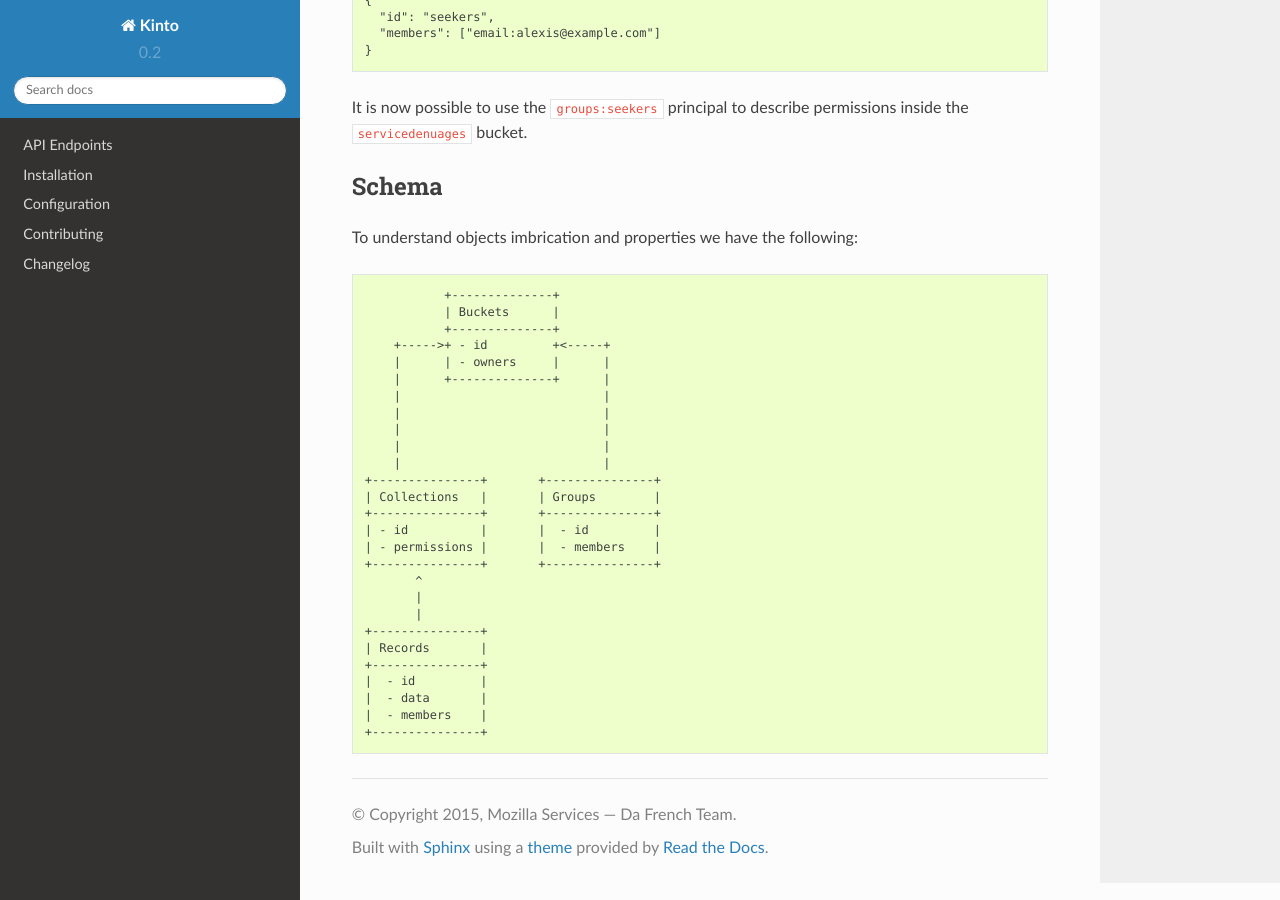
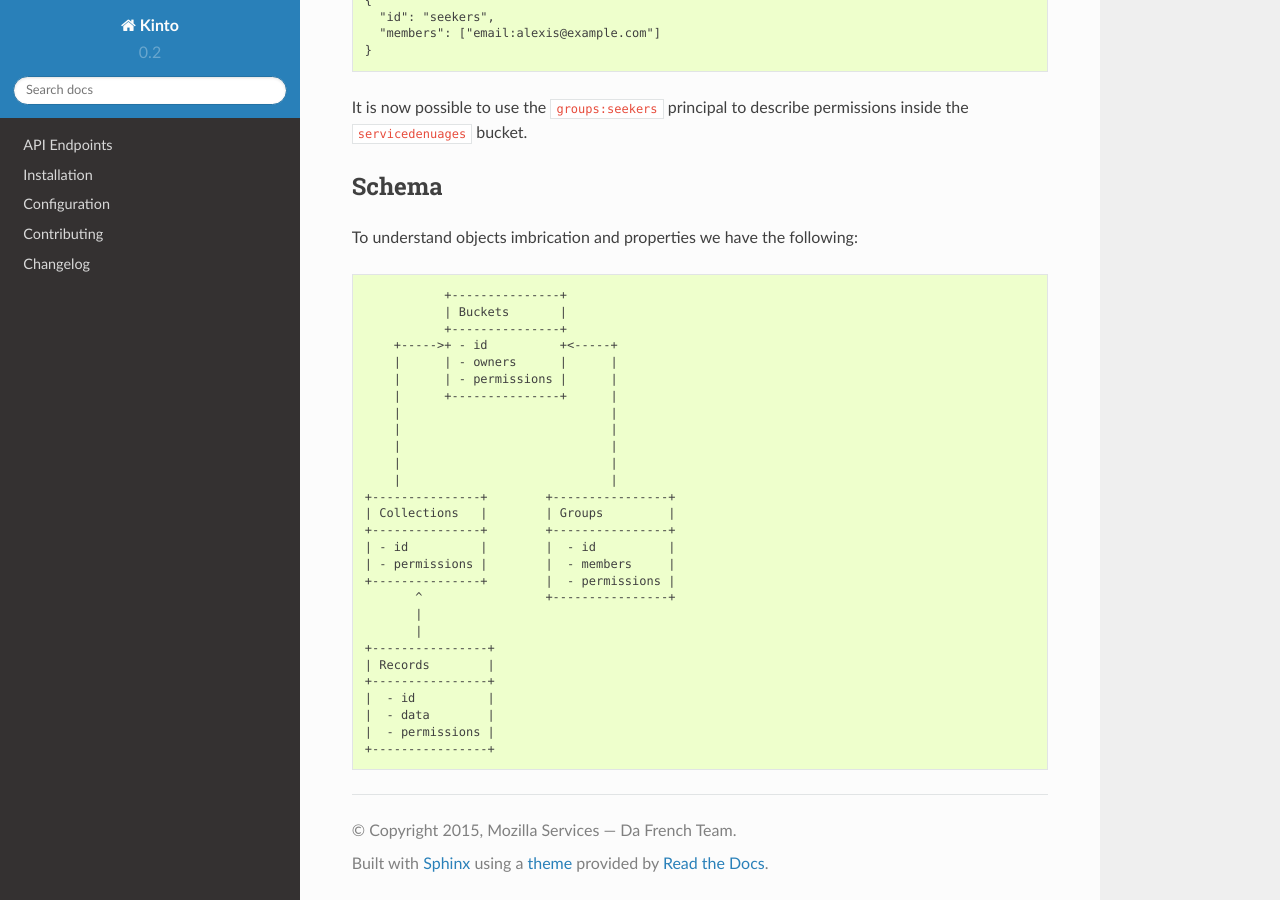
Before and after one commit to Kinto/kinto, a Sphinx documentation site: the page built from docs/buckets.rst, in a window 1280 px wide and 900 px high, scrolled down 1101 px. Built offline with Sphinx 7.4.7 and the Read the Docs theme 2.0.0, drawn with Linux system fonts in a browser that asks for light colours.

Commit message:
Update the object schema with the new permissions proposal.

```diff
--- a/docs/buckets.rst
+++ b/docs/buckets.rst
@@ -71,30 +71,31 @@ To understand objects imbrication and properties we have the following:
 
 .. code-block:: text
 
-               +--------------+
-               | Buckets      |
-               +--------------+
-        +----->+ - id         +<-----+
-        |      | - owners     |      |
-        |      +--------------+      |
-        |                            |
-        |                            |
-        |                            |
-        |                            |
-        |                            |
-    +---------------+       +---------------+
-    | Collections   |       | Groups        |
-    +---------------+       +---------------+
-    | - id          |       |  - id         |
-    | - permissions |       |  - members    |
-    +---------------+       +---------------+
-           ^
+               +---------------+
+               | Buckets       |
+               +---------------+
+        +----->+ - id          +<-----+
+        |      | - owners      |      |
+        |      | - permissions |      |
+        |      +---------------+      |
+        |                             |
+        |                             |
+        |                             |
+        |                             |
+        |                             |
+    +---------------+        +----------------+
+    | Collections   |        | Groups         |
+    +---------------+        +----------------+
+    | - id          |        |  - id          |
+    | - permissions |        |  - members     |
+    +---------------+        |  - permissions |
+           ^                 +----------------+
            |
            |
-    +---------------+
-    | Records       |
-    +---------------+
-    |  - id         |
-    |  - data       |
-    |  - members    |
-    +---------------+
+    +----------------+
+    | Records        |
+    +----------------+
+    |  - id          |
+    |  - data        |
+    |  - permissions |
+    +----------------+
```
